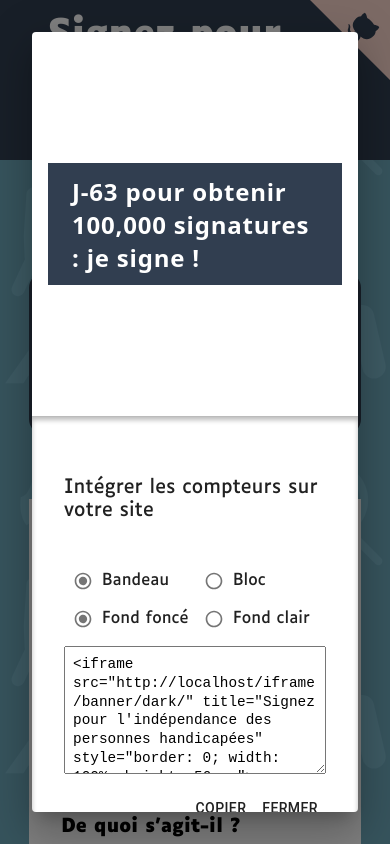
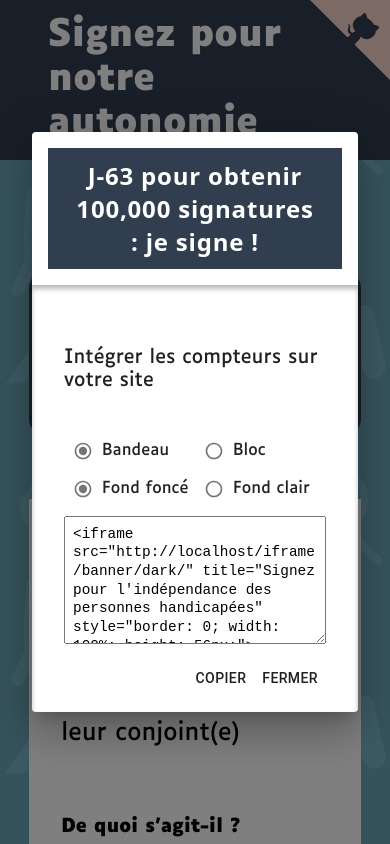
Before and after one commit to Koena-SAS/petition-aah, a Next.js app: page / in a window 390 px wide. Both pictures are taken after a click on the button "Intégrer". Shown: the top 844 px of the page. Built offline with nearby package versions, Linux system fonts and the light colour scheme; no server answers.

Commit message:
fix: iframe pages not generated correctly on static export, and some accessibility stuff (#22)

```diff
--- a/components/integration_dialog.js
+++ b/components/integration_dialog.js
@@ -23,7 +23,9 @@ export default function IntegrationDialog({ onClose, open }) {
       maxWidth="lg"
     >
       <div className={styles.container}>
-        <IframeContent format={format} color={color} />
+        <div className={styles.container__iframeContent}>
+          <IframeContent format={format} color={color} />
+        </div>
         <IntegrationOptions
           format={format}
           color={color}
--- a/components/quick_access.js
+++ b/components/quick_access.js
@@ -1,21 +1,43 @@
+import styles from "../styles/quick_access.module.scss";
+
 /**
  * Quick access for people using screen reader.
  */
 export default function QuickAccess() {
   return (
-    <div role="region" aria-label="Accès rapide" className="visually-hidden">
-      <ul>
+    <div role="region" aria-label="Accès rapide" className={styles.quickAccess}>
+      <ul className={styles.quickAccess__list}>
         <li>
-          <a href="#header">Aller à l'en-tête</a>
+          <a
+            href="#header"
+            className={`visually-hidden ${styles.quickAccess__a}`}
+          >
+            Aller à l'en-tête
+          </a>
         </li>
         <li>
-          <a href="#content">Aller au contenu textuel</a>
+          <a
+            href="#content"
+            className={`visually-hidden ${styles.quickAccess__a}`}
+          >
+            Aller au contenu textuel
+          </a>
         </li>
         <li>
-          <a href="#counter">Aller au compteur</a>
+          <a
+            href="#counter"
+            className={`visually-hidden ${styles.quickAccess__a}`}
+          >
+            Aller au compteur
+          </a>
         </li>
         <li>
-          <a href="#footer">Aller au pied de page</a>
+          <a
+            href="#footer"
+            className={`visually-hidden ${styles.quickAccess__a}`}
+          >
+            Aller au pied de page
+          </a>
         </li>
       </ul>
     </div>
--- a/styles/counter_content.module.scss
+++ b/styles/counter_content.module.scss
@@ -36,5 +36,9 @@
   &:focus &__text {
     width: 5.5rem;
     transition: width 0.4s ease-in;
+
+    @media (max-width: 560px) {
+      width: 5.1rem;
+    }
   }
 }
--- a/styles/counter_elements/counter_banner.module.scss
+++ b/styles/counter_elements/counter_banner.module.scss
@@ -5,6 +5,7 @@
     Droid Sans, Helvetica Neue, sans-serif;
   font-weight: bold;
   letter-spacing: 0.05rem;
+  text-align: center;
 
   @media (max-width: 560px) {
     font-size: 1.5rem;
@@ -16,7 +17,7 @@
   }
 
   &.light {
-    color: black;
+    color: #cd440a;
     background-color: white;
   }
 
--- a/styles/home.module.scss
+++ b/styles/home.module.scss
@@ -1,11 +1,13 @@
 .container {
   display: grid;
   grid-template:
+    "quick-access" auto
     "header" 10rem
     "main" 1fr
     "footer" 8rem /
     1fr;
   background-color: #6ca7ba;
+  /* The icons come from Freepik */
   background-image: url("../public/images/background.svg");
   background-size: contain;
 }
--- a/styles/iframe_content.module.scss
+++ b/styles/iframe_content.module.scss
@@ -1,7 +1,5 @@
 .container {
-  padding: 1rem 1rem;
   display: flex;
   flex-direction: column;
-  min-height: 24rem;
   justify-content: space-around;
 }
--- a/styles/integration_dialog.module.scss
+++ b/styles/integration_dialog.module.scss
@@ -36,6 +36,13 @@
     padding-top: 1rem;
   }
 
+  &__iframeContent {
+    padding: 1rem 1rem;
+    display: flex;
+    flex-direction: column;
+    justify-content: center;
+  }
+
   @media (max-width: 920px) {
     flex-direction: column;
 
--- /dev/null
+++ b/styles/quick_access.module.scss
@@ -0,0 +1,18 @@
+.quickAccess {
+  grid-area: quick-access;
+  background-color: #313e50;
+  color: #fff;
+
+  &__list {
+    list-style: none;
+    margin: 0;
+    padding: 0;
+  }
+
+  &__a {
+    margin-top: 2rem;
+    margin-left: 2rem;
+    display: inline-block;
+    padding: 0;
+  }
+}
```
Also changed, not shown: pages/iframe/[[...params]].js (+18 -0 lines).
